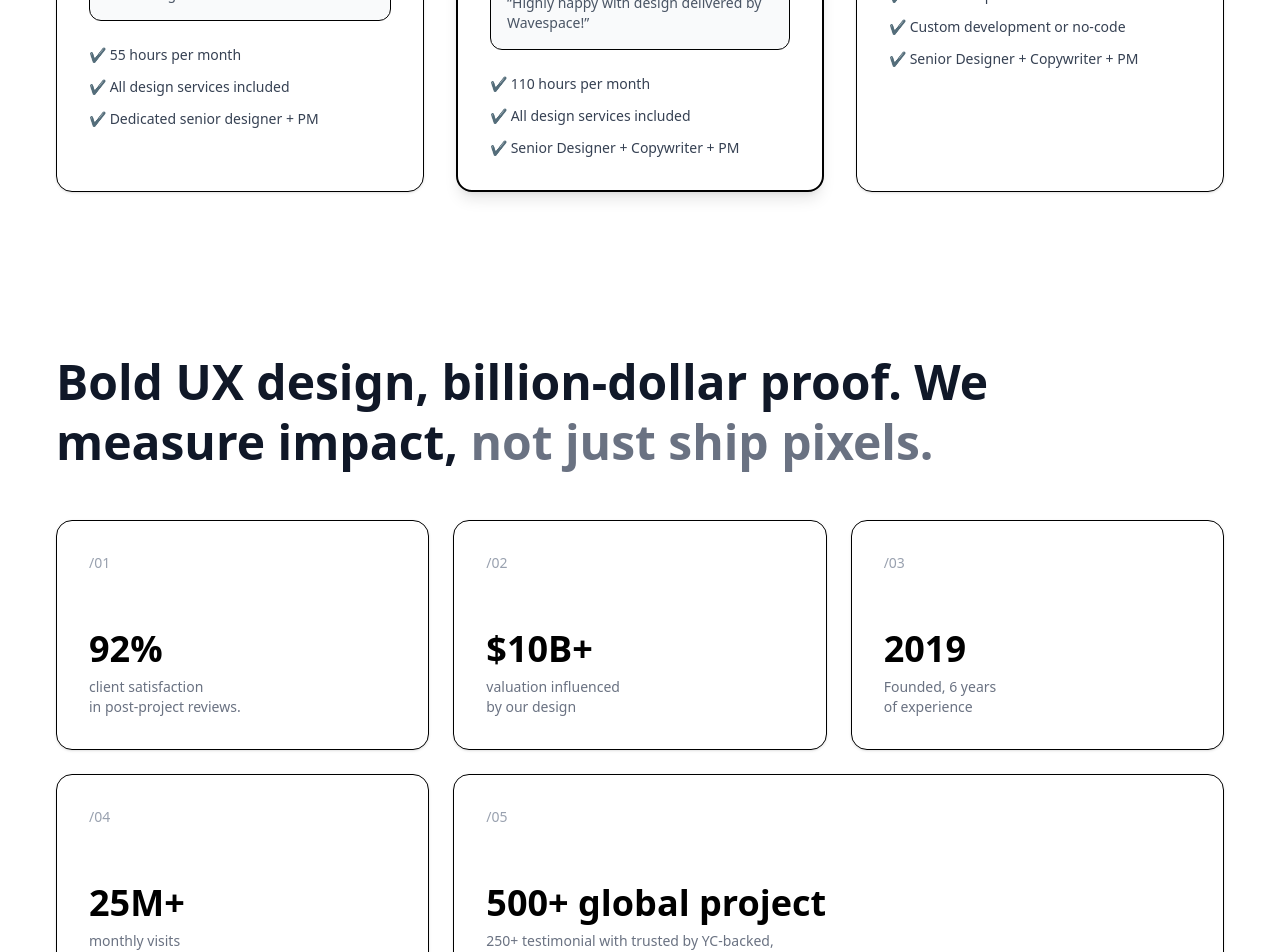
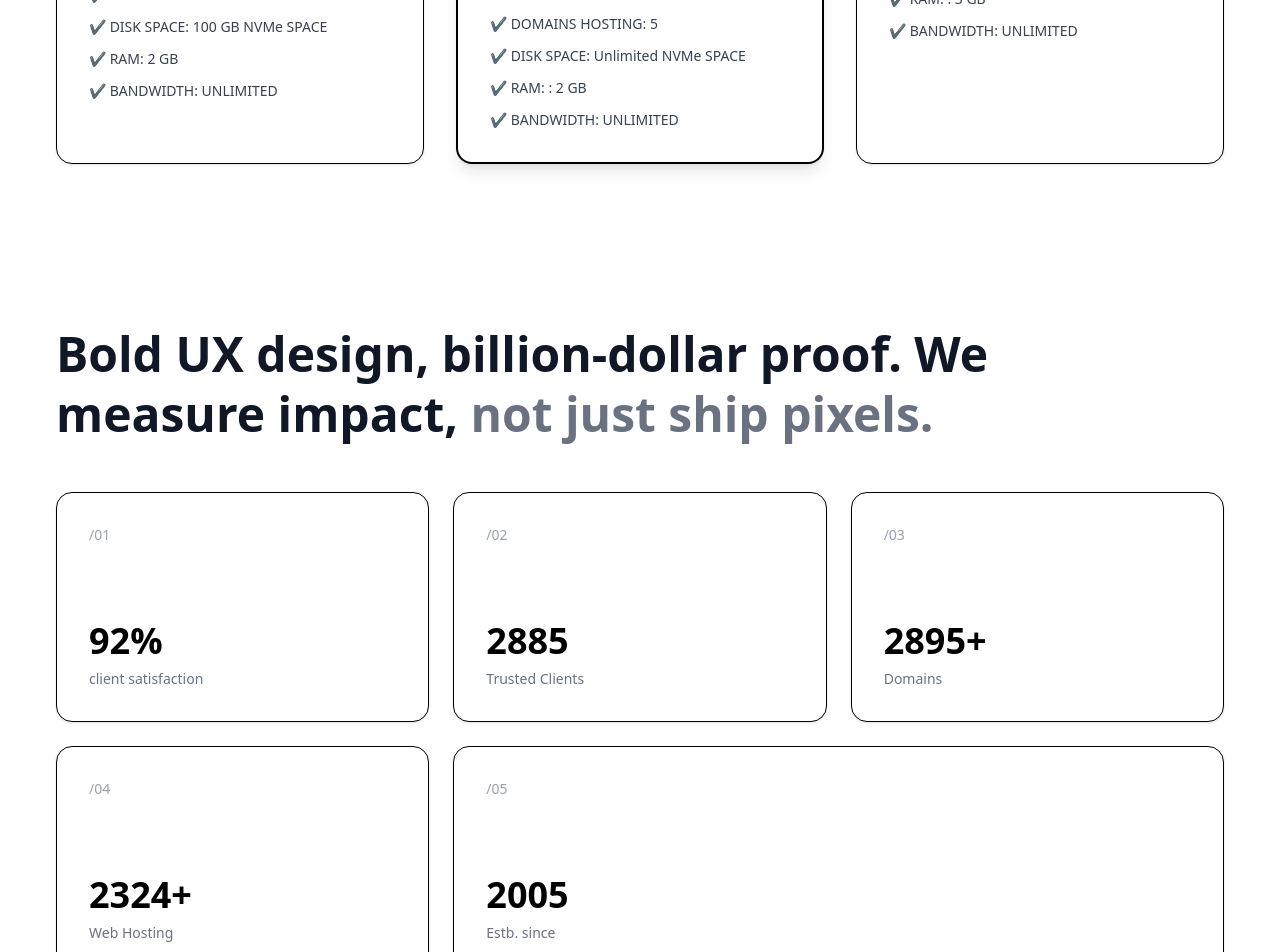
Before and after one commit to manvi59/hosting-annimated-site, a Next.js app: page / in a window 1280 px wide. Shown: the part 1360-2312 px from the top of the page. Built offline with nearby package versions, Linux system fonts and the light colour scheme.

Commit message:
changed the content

```diff
--- a/app/page.tsx
+++ b/app/page.tsx
@@ -101,8 +101,8 @@ export default function Home() {
           </div>
 
           <h1 className="text-6xl md:text-6xl text-white font-bold leading-tight mb-6">
-            Global Hosting <br />
-            agency digital partner
+            Dedicated Servers <br />
+            High Performance
             <br />
             {/* for <span className="gradient-text">SaaS companies.</span><br /> */}
             {/* <span className="gradient-text2">future unicorns</span> */}
@@ -179,8 +179,8 @@ export default function Home() {
        <section className="w-full py-20 px-6 md:px-14 bg-white">
         {/* Heading */}
         <h1 className="text-4xl md:text-5xl font-semibold text-center leading-tight text-gray-900 mb-10">
-          Partner with a full design team <br />
-          on a flat monthly subscription.
+         Featured Hosting Plans <br />
+          {/* on a flat monthly subscription. */}
         </h1>
 
         {/* Brand Logos */}
@@ -246,9 +246,10 @@ export default function Home() {
 
             {/* Features */}
             <ul className="mt-6 space-y-3 text-gray-700 text-sm">
-              <li>✔ 55 hours per month</li>
-              <li>✔ All design services included</li>
-              <li>✔ Dedicated senior designer + PM</li>
+              <li>✔ DOMAINS HOSTING: 1</li>
+              <li>✔ DISK SPACE: 100 GB NVMe SPACE</li>
+              <li>✔ RAM: 2 GB</li>
+              <li>✔ BANDWIDTH: UNLIMITED</li>
             </ul>
           </div>
 
@@ -293,9 +294,10 @@ export default function Home() {
 
             {/* Features */}
             <ul className="mt-6 space-y-3 text-gray-700 text-sm">
-              <li>✔ 110 hours per month</li>
-              <li>✔ All design services included</li>
-              <li>✔ Senior Designer + Copywriter + PM</li>
+              <li>✔ DOMAINS HOSTING: 5</li>
+              <li>✔ DISK SPACE: Unlimited NVMe SPACE</li>
+              <li>✔ RAM: : 2 GB</li>
+              <li>✔ BANDWIDTH: UNLIMITED</li>
             </ul>
           </div>
 
@@ -330,9 +332,10 @@ export default function Home() {
 
             {/* Features */}
             <ul className="mt-6 space-y-3 text-gray-700 text-sm">
-              <li>✔ Flexible scope & timeline</li>
-              <li>✔ Custom development or no-code</li>
-              <li>✔ Senior Designer + Copywriter + PM</li>
+              <li>✔ DOMAINS HOSTING: UNLIMITED</li>
+              <li>✔ DISK SPACE: Unlimited NVMe SPACE</li>
+              <li>✔ RAM: : 3 GB</li>
+              <li>✔ BANDWIDTH: UNLIMITED</li>
             </ul>
           </div>
         </div>
@@ -353,7 +356,8 @@ export default function Home() {
             <div>
               <h2 className="text-4xl font-bold">92%</h2>
               <p className="text-gray-500 mt-2 text-sm">
-                client satisfaction <br /> in post-project reviews.
+                client satisfaction
+                {/* <br /> in post-project reviews. */}
               </p>
             </div>
           </div>
@@ -362,9 +366,9 @@ export default function Home() {
           <div className="bg-white rounded-2xl shadow-sm border p-8 h-[230px] flex flex-col justify-between">
             <p className="text-gray-400 text-sm">/02</p>
             <div>
-              <h2 className="text-4xl font-bold">$10B+</h2>
+              <h2 className="text-4xl font-bold">2885</h2>
               <p className="text-gray-500 mt-2 text-sm">
-                valuation influenced <br /> by our design
+                Trusted Clients
               </p>
             </div>
           </div>
@@ -373,9 +377,9 @@ export default function Home() {
           <div className="bg-white rounded-2xl shadow-sm border p-8 h-[230px] flex flex-col justify-between">
             <p className="text-gray-400 text-sm">/03</p>
             <div>
-              <h2 className="text-4xl font-bold">2019</h2>
+              <h2 className="text-4xl font-bold">2895+</h2>
               <p className="text-gray-500 mt-2 text-sm">
-                Founded, 6 years <br /> of experience
+                Domains
               </p>
             </div>
           </div>
@@ -384,9 +388,9 @@ export default function Home() {
           <div className="bg-white rounded-2xl shadow-sm border p-8 h-[230px] flex flex-col justify-between md:col-span-1">
             <p className="text-gray-400 text-sm">/04</p>
             <div>
-              <h2 className="text-4xl font-bold">25M+</h2>
+              <h2 className="text-4xl font-bold">2324+</h2>
               <p className="text-gray-500 mt-2 text-sm">
-                monthly visits <br /> on client platforms
+                Web Hosting
               </p>
             </div>
           </div>
@@ -395,10 +399,9 @@ export default function Home() {
           <div className="bg-white rounded-2xl shadow-sm border p-8 h-[230px] flex flex-col justify-between md:col-span-2">
             <p className="text-gray-400 text-sm">/05</p>
             <div>
-              <h2 className="text-4xl font-bold">500+ global project</h2>
+              <h2 className="text-4xl font-bold">2005</h2>
               <p className="text-gray-500 mt-2 text-sm">
-                250+ testimonial with trusted by YC-backed, <br />
-                VC-funded, a16z, Sequoia
+                Estb. since
               </p>
             </div>
           </div>
@@ -656,7 +659,8 @@ export default function Home() {
         {/* RIGHT CONTENT */}
         <div>
           <h2 className="text-4xl md:text-5xl font-extrabold text-gray-900 leading-tight">
-            Your website’s safety is the <span className="text-indigo-600">MilesWeb priority</span>
+            Next Gen  <span className="text-indigo-600">VPS Servers</span>
+            {/* Your website’s safety is the <span className="text-indigo-600">MilesWeb priority</span> */}
           </h2>
 
           <p className="text-gray-600 mt-6 text-lg leading-relaxed">
@@ -676,7 +680,7 @@ export default function Home() {
                 🔒
               </div>
               <p className="text-gray-800 font-medium text-lg">
-                SSL and malware protection
+                SSH Access
               </p>
             </div>
 
@@ -686,7 +690,7 @@ export default function Home() {
                 📧
               </div>
               <p className="text-gray-800 font-medium text-lg">
-                Spam-free business email
+                Full Root Access
               </p>
             </div>
 
@@ -696,7 +700,7 @@ export default function Home() {
                 🔄
               </div>
               <p className="text-gray-800 font-medium text-lg">
-                Daily automatic backups & WAF
+               99.99% Uptime and 24x7 Support
               </p>
             </div>
           </div>
@@ -715,30 +719,27 @@ export default function Home() {
           <div className="absolute inset-0 bg-gradient-to-b from-[#98a8ff] to-[#c7d1ff]"></div>
 
           <div className="relative z-20 w-full h-full flex items-center justify-center">
-            <h1 className="absolute top-12 left-16 text-white text-7xl font-bold opacity-70 tracking-wide">
-              Host Web
+            <h1 className="absolute top-12 left-16 text-white text-4xl font-bold opacity-70 tracking-wide">
+              Why Domainz.in
             </h1>
 
             <p className="absolute left-16 top-28 text-white tracking-wider">
-              LUXURIOUS
+              With 20 years of experience
             </p>
             <p className="absolute left-16 bottom-20 text-white">
-              ALL TIME BEST <br /> OFFERS
+              Hosting Domain from  <br></br>past 2 Decades
             </p>
 
             <p className="absolute right-10 top-25 text-white text-right">
-              Lorem ipsum dolor sit amet consectetur,<br></br> adipisicing elit.
-              Repellat qui perferendis
-              <br></br>consequatur magni saepe, est at ratione <br></br>eligendi
-              amet eaque sit consectetur <br></br>quas hic itaque totam
-              perspiciatis?
+              We understand you just like our Family,<br></br> From instant support to free trials,
+              <br></br>we're dedicated to enhancing your   <br></br>business every step of the way.
             </p>
             <p className="absolute right-16 bottom-20 text-white text-right">
-              CELEBRATE INDIVIDUALITY <br /> WITH UNIQUE OUTFITS
+              guide you to the <br></br> best solution possible
             </p>
 
-            <p className="absolute bottom-12 text-white font-semibold bg-black/30 px-6 py-2 rounded-full">
-              SHOP NOW, SAVE MORE
+            <p className="absolute bottom-12  text-white font-semibold bg-black/30 px-6 py-2 rounded-full">
+              Talk To Our Experts
             </p>
 
             <img src="/host.png" className="relative h-[420px] z-30" />
```
